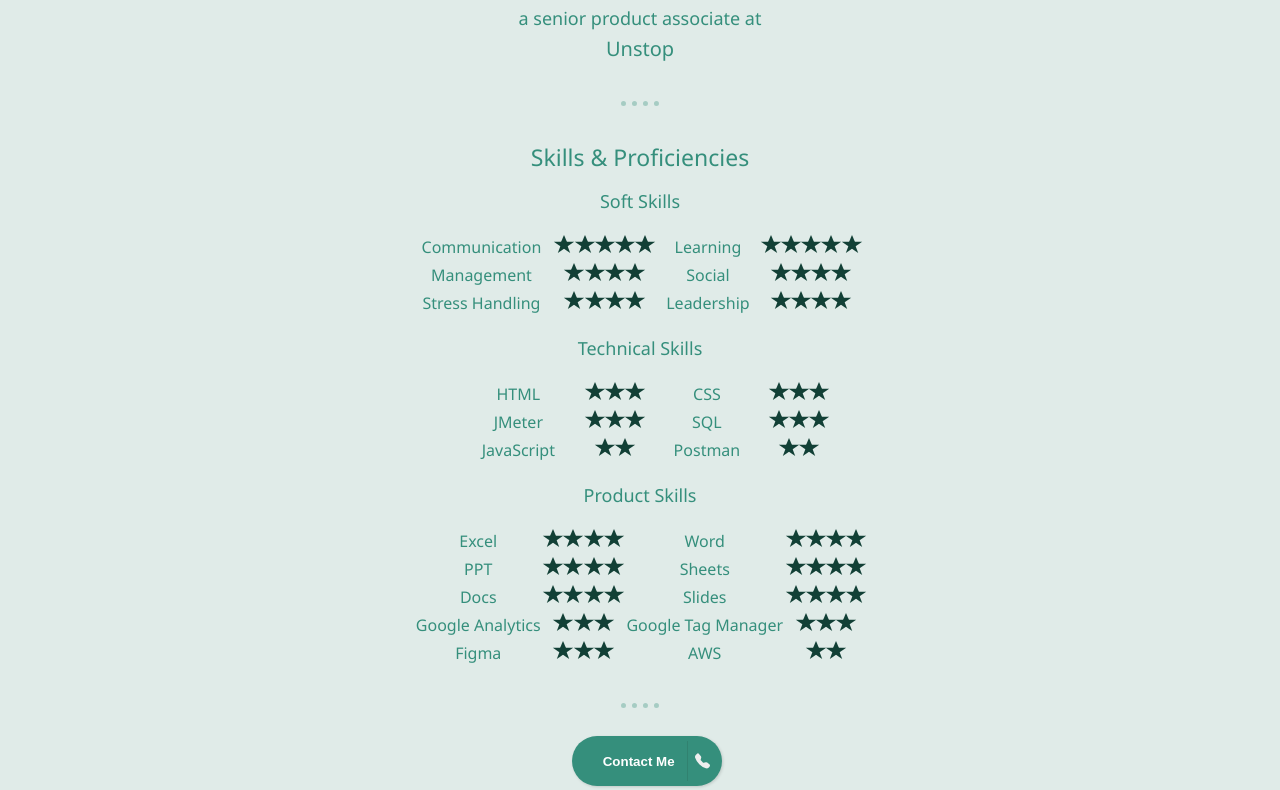
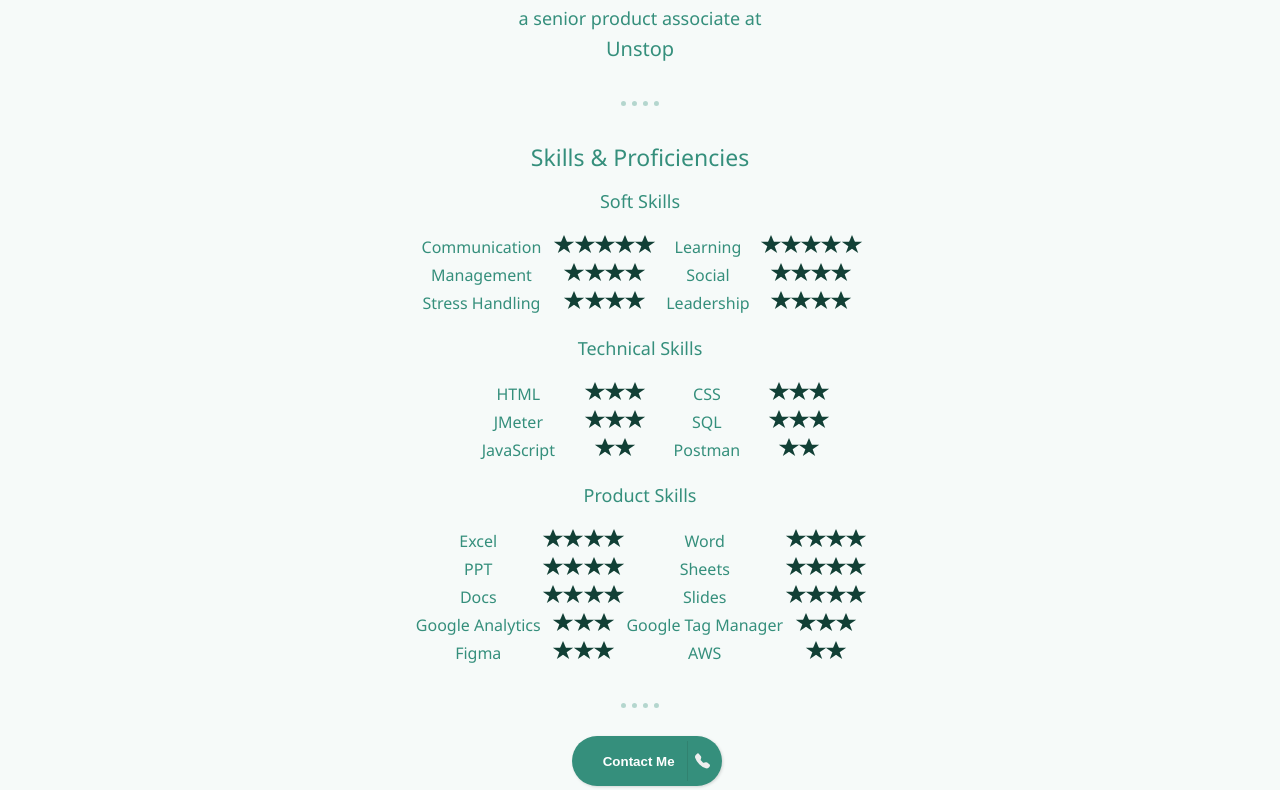
Before and after one commit to perfectgupta/intro, a plain HTML site: page index.html in a window 1280 px wide. Shown: the part 381-1171 px from the top of the page. Drawn offline with Linux system fonts and the light colour scheme.

Commit message:
color-bg change

```diff
--- a/css/master.css
+++ b/css/master.css
@@ -17,7 +17,7 @@
 
 body {
     margin-top: 45px;
-    background-color: #e0ebe8;
+    background-color: #f6faf9;
     font-family: 'Segoe UI', Tahoma, Geneva, Verdana, sans-serif;
 }
 
```
